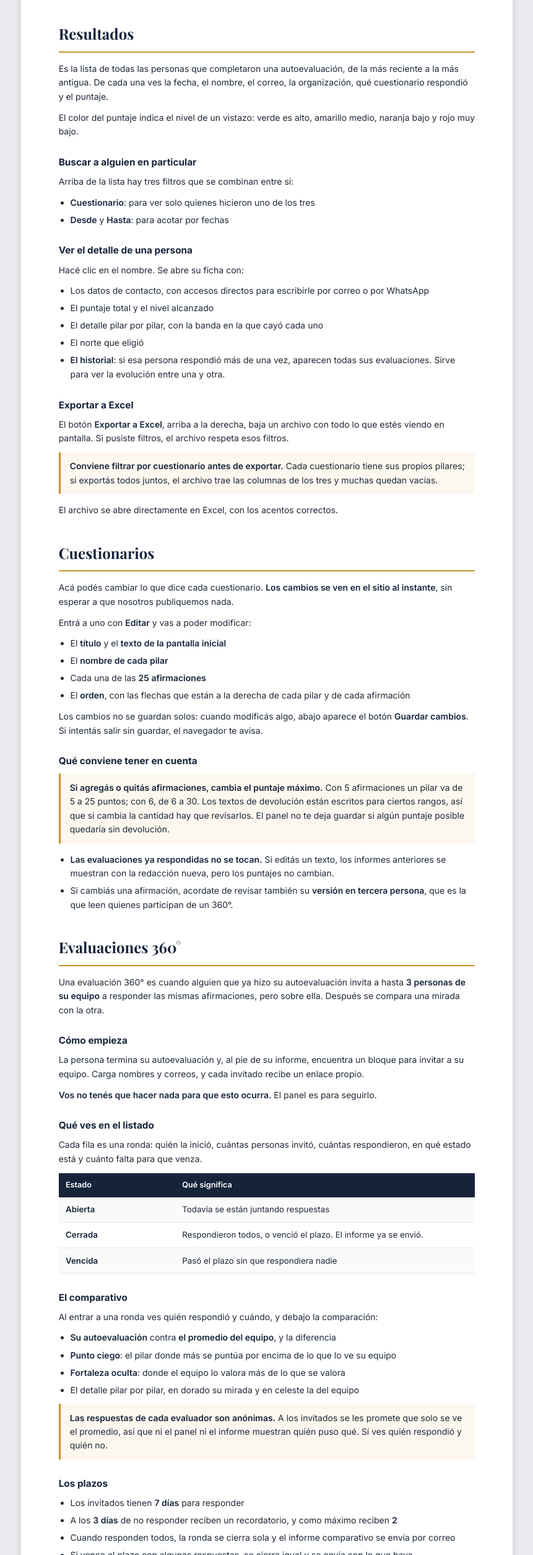
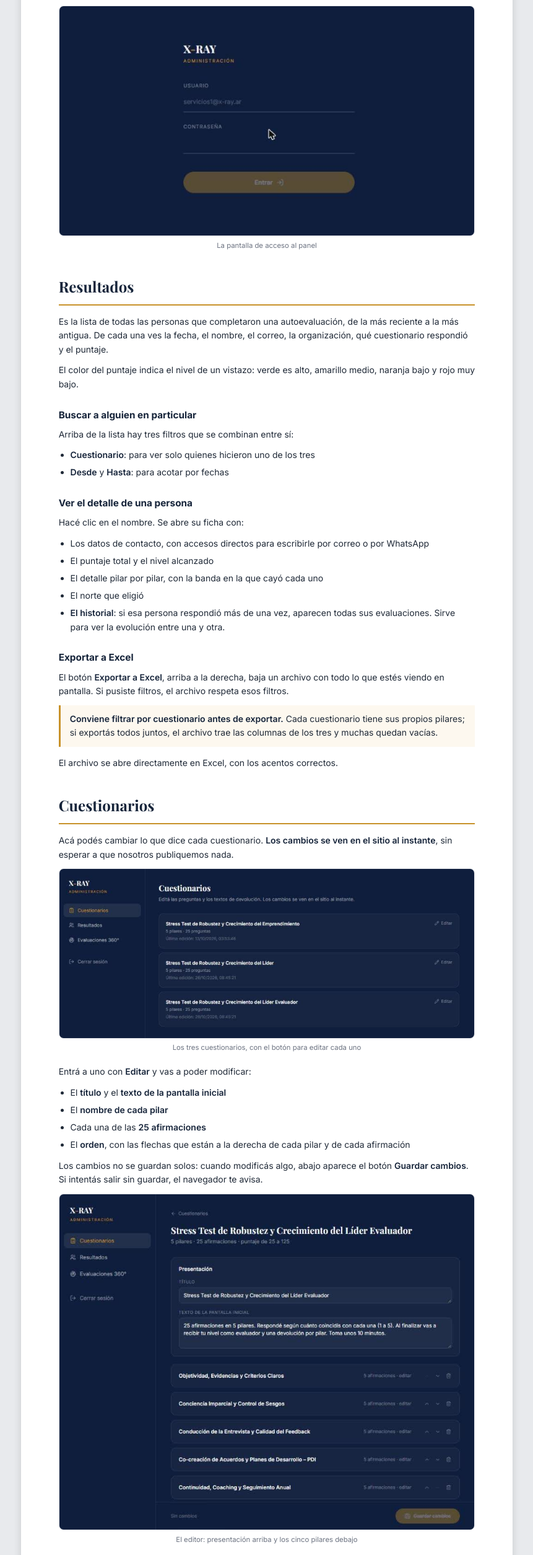
Before and after one commit to VivFerOSI/XRay-backend, a website: page documentacion/manual-panel.html in a window 1280 px wide. Shown: the part 1474-3983 px from the top of the page at 62% size, without its empty margins (209-1070 px from the left). Drawn offline with nearby package versions, Linux system fonts and the light colour scheme.

Commit message:
docs: capturas del panel en el manual
Cuatro pantallas reales: el acceso, el listado de cuestionarios, el editor y la
sección de evaluaciones 360°. Van recortadas a su contenido porque el panel
deja mucho aire a los costados y a tamaño completo el detalle se perdía.

Faltan las de Resultados y la del comparativo: una muestra nombres y correos de
personas y la otra necesita una ronda con respuestas, así que se sacan del
entorno local con datos de prueba, no de producción.

```diff
--- a/documentacion/manual-panel.html
+++ b/documentacion/manual-panel.html
@@ -233,7 +233,10 @@
      normal: no significa que algo haya fallado.</p>
   <p>A la izquierda vas a encontrar tres secciones: <strong>Cuestionarios</strong>,
      <strong>Resultados</strong> y <strong>Evaluaciones 360°</strong>.</p>
-  <!--CAPTURA:login-->
+  <figure class="captura">
+    <img src="capturas/login.jpg" alt="La pantalla de acceso al panel">
+    <figcaption>La pantalla de acceso al panel</figcaption>
+  </figure>
 </section>
 
 <section>
@@ -243,7 +246,6 @@
      correo, la organización, qué cuestionario respondió y el puntaje.</p>
   <p>El color del puntaje indica el nivel de un vistazo: verde es alto, amarillo
      medio, naranja bajo y rojo muy bajo.</p>
-  <!--CAPTURA:resultados-->
 
   <h3>Buscar a alguien en particular</h3>
   <p>Arriba de la lista hay tres filtros que se combinan entre sí:</p>
@@ -262,7 +264,6 @@
     <li><strong>El historial</strong>: si esa persona respondió más de una vez, aparecen
         todas sus evaluaciones. Sirve para ver la evolución entre una y otra.</li>
   </ul>
-  <!--CAPTURA:detalle-->
 
   <h3>Exportar a Excel</h3>
   <p>El botón <strong>Exportar a Excel</strong>, arriba a la derecha, baja un archivo
@@ -281,7 +282,10 @@
   <p>Acá podés cambiar lo que dice cada cuestionario.
      <strong>Los cambios se ven en el sitio al instante</strong>, sin esperar a que
      nosotros publiquemos nada.</p>
-  <!--CAPTURA:cuestionarios-->
+  <figure class="captura">
+    <img src="capturas/cuestionarios.jpg" alt="Los tres cuestionarios, con el botón para editar cada uno">
+    <figcaption>Los tres cuestionarios, con el botón para editar cada uno</figcaption>
+  </figure>
   <p>Entrá a uno con <strong>Editar</strong> y vas a poder modificar:</p>
   <ul>
     <li>El <strong>título</strong> y el <strong>texto de la pantalla inicial</strong></li>
@@ -293,7 +297,10 @@
   <p>Los cambios no se guardan solos: cuando modificás algo, abajo aparece el botón
      <strong>Guardar cambios</strong>. Si intentás salir sin guardar, el navegador
      te avisa.</p>
-  <!--CAPTURA:editor-->
+  <figure class="captura">
+    <img src="capturas/editor.jpg" alt="El editor: presentación arriba y los cinco pilares debajo">
+    <figcaption>El editor: presentación arriba y los cinco pilares debajo</figcaption>
+  </figure>
 
   <h3>Qué conviene tener en cuenta</h3>
   <div class="aviso">
@@ -325,7 +332,10 @@
      recibe un enlace propio.</p>
   <p><strong>Vos no tenés que hacer nada para que esto ocurra.</strong> El panel es
      para seguirlo.</p>
-  <!--CAPTURA:lista360-->
+  <figure class="captura">
+    <img src="capturas/lista360.jpg" alt="La sección de evaluaciones 360°, todavía sin rondas iniciadas">
+    <figcaption>La sección de evaluaciones 360°, todavía sin rondas iniciadas</figcaption>
+  </figure>
 
   <h3>Qué ves en el listado</h3>
   <p>Cada fila es una ronda: quién la inició, cuántas personas invitó, cuántas
@@ -347,7 +357,6 @@
     <li><strong>Fortaleza oculta</strong>: donde el equipo lo valora más de lo que se valora</li>
     <li>El detalle pilar por pilar, en dorado su mirada y en celeste la del equipo</li>
   </ul>
-  <!--CAPTURA:comparativo-->
   <div class="aviso">
     <p><strong>Las respuestas de cada evaluador son anónimas.</strong> A los invitados
        se les promete que solo se ve el promedio, así que ni el panel ni el informe
```
Also changed, not shown: documentacion/capturas/cuestionarios.jpg (added), documentacion/capturas/editor.jpg (added), documentacion/capturas/lista360.jpg (added), documentacion/capturas/login.jpg (added).
